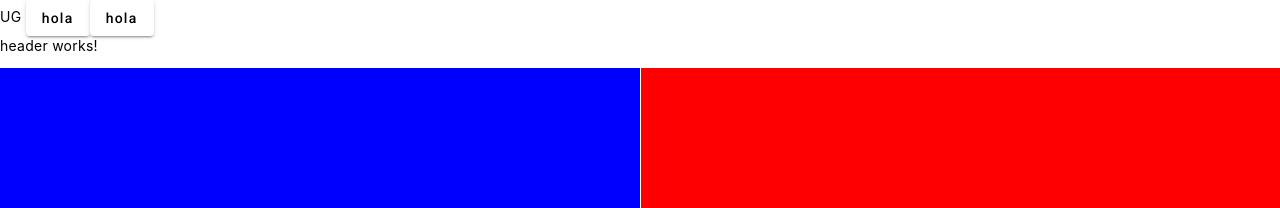
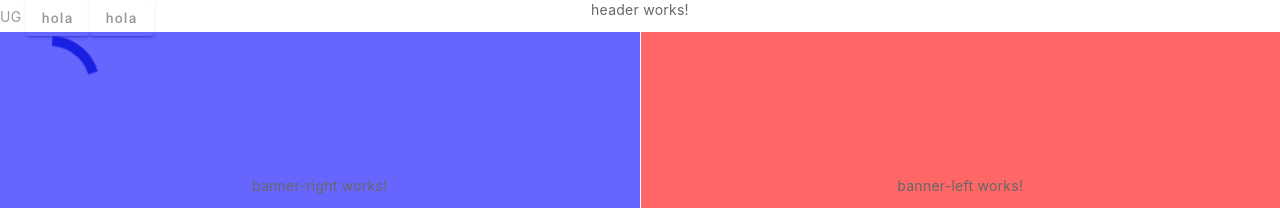
Before and after one commit to FuanitoMH/Capacitacion-Flecha-Amarilla, an Angular app: page / in a window 1280 px wide. Shown: the top 208 px of the page. Built offline with nearby package versions, Linux system fonts and the light colour scheme; no server answers.

Commit message:
Ejercicio 06

```diff
--- a/src/app/app.component.css
+++ b/src/app/app.component.css
@@ -165,3 +165,17 @@
       margin-block: 1.5rem;
     }
   }
+
+.cargando {
+  width: 100%;
+  height: 100%;
+  overflow: hidden;
+  top: 0px;
+  left: 0px;
+  z-index: 10000;
+  text-align: center;
+  position:absolute;
+  background-color: #FFFFFF;
+  opacity:0.6;
+  filter:alpha(opacity=40);
+}
--- a/src/app/app.component.html
+++ b/src/app/app.component.html
@@ -3,6 +3,9 @@
 {{alumnos}}
 <button mat-raised-button (click)="funicionEjemplo()">hola</button>
 <button *ngIf='valorif' mat-raised-button (click)="funicionEjemplo()">hola</button>
+
+<app-app-loader></app-app-loader>
+<div [ngClass]="loader ? 'cargando' : ''">
 
 <!-- HEADER -->
 <mat-grid-tile-header cols="2" rowHeight="2:2">
--- a/src/app/app.component.ts
+++ b/src/app/app.component.ts
@@ -10,23 +10,26 @@ import { MatGridListModule } from '@angular/material/grid-list';
 import { CommonModule } from '@angular/common';
 import { ObtenerDatosService } from './services/obtener-datos.service';
 import { FormBuilder, FormControl, ReactiveFormsModule, Validators } from '@angular/forms';
-
-
+import { ObservablesService } from './services/observables.service';
+import {MatProgressSpinnerModule} from '@angular/material/progress-spinner';
+import { AppLoaderComponent } from './components/app-loader/app-loader.component';
 
 @Component({
   selector: 'app-root',
   standalone: true,
   imports: [RouterOutlet, RouterLink, BannerRightComponent, BannerLeftComponent, BodyComponent, HeaderComponent,
-    FooterComponent, MatButtonModule, MatGridListModule, CommonModule, ReactiveFormsModule],
+    FooterComponent, MatButtonModule, MatGridListModule, CommonModule, ReactiveFormsModule, MatProgressSpinnerModule,
+    AppLoaderComponent],
   templateUrl: './app.component.html',
   styleUrl: './app.component.css'
 })
 export class AppComponent implements OnInit {
 
-  valores: any;
+  valores: any[] = [];
   checkoutForm : any;
+  loader: Boolean = false;
 
-  constructor(private ObtenerDatosService: ObtenerDatosService, private formBuilder: FormBuilder) {
+  constructor(private ObtenerDatosService: ObtenerDatosService, private formBuilder: FormBuilder, private observablesService: ObservablesService) {
     this.checkoutForm = this.formBuilder.group({
       name: new FormControl(null, [Validators.minLength(1)]),
       url: new FormControl(null, [Validators.maxLength(2)]),
@@ -35,6 +38,10 @@ export class AppComponent implements OnInit {
   }
   ngOnInit(): void{
     this.getPokemon();
+    this.observablesService.loaderObs.subscribe((valor: Boolean) => {
+      this.loader = valor;
+      console.log(valor);
+    });
   }
 
   onSubmit(valorFormulario: any){
@@ -49,8 +56,9 @@ export class AppComponent implements OnInit {
   getPokemon(): void{
     this.ObtenerDatosService.getPokemon('https://pokeapi.co/api/v2/pokemon').subscribe(
       (items: any) => {
+        console.log(items.results);
         this.valores = items.results;
-        console.log(items.results);
+        setTimeout(() => this.observablesService.actualizarValorLoader(false),5000);
       }
     )
   }
--- /dev/null
+++ b/src/app/components/app-loader/app-loader.component.html
@@ -0,0 +1 @@
+<mat-spinner *ngIf="loader" style="z-index: 999;"></mat-spinner>
--- /dev/null
+++ b/src/app/components/app-loader/app-loader.component.ts
@@ -0,0 +1,28 @@
+import { CommonModule } from '@angular/common';
+import { Component, OnInit } from '@angular/core';
+import {MatProgressSpinnerModule} from '@angular/material/progress-spinner';
+import { ObservablesService } from '../../services/observables.service';
+
+@Component({
+  selector: 'app-app-loader',
+  standalone: true,
+  imports: [MatProgressSpinnerModule, CommonModule],
+  templateUrl: './app-loader.component.html',
+  styleUrl: './app-loader.component.css'
+})
+export class AppLoaderComponent implements OnInit {
+
+  loader: Boolean = false;
+
+  constructor(private observablesService: ObservablesService) {
+
+  }
+
+  ngOnInit(): void{
+    this.observablesService.loaderObs.subscribe((valor: Boolean) => {
+      this.loader = valor;
+      console.log(valor);
+    });
+  }
+
+}
--- /dev/null
+++ b/src/app/services/observables.service.ts
@@ -0,0 +1,18 @@
+import { Injectable } from '@angular/core';
+import { BehaviorSubject } from 'rxjs';
+
+@Injectable({
+  providedIn: 'root'
+})
+export class ObservablesService {
+
+  private loader$ = new BehaviorSubject<boolean>(true);
+  public loaderObs = this.loader$.asObservable();
+
+
+  actualizarValorLoader(valor: boolean){
+    this.loader$.next(valor);
+  }
+
+  constructor() { }
+}
```
Also changed, not shown: src/app/components/app-loader/app-loader.component.css (added), 2 other files (tests, documents, lock files or other folders).
